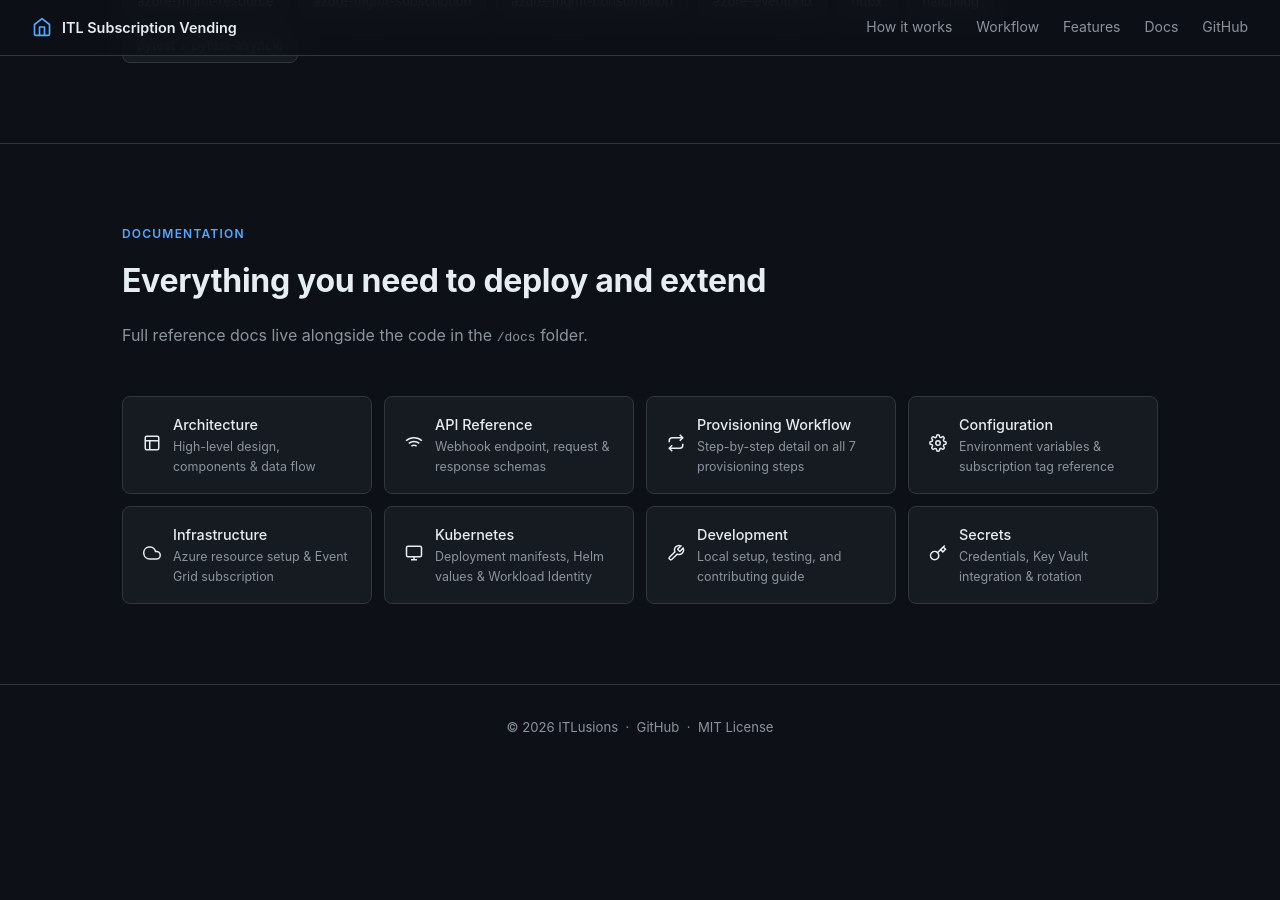
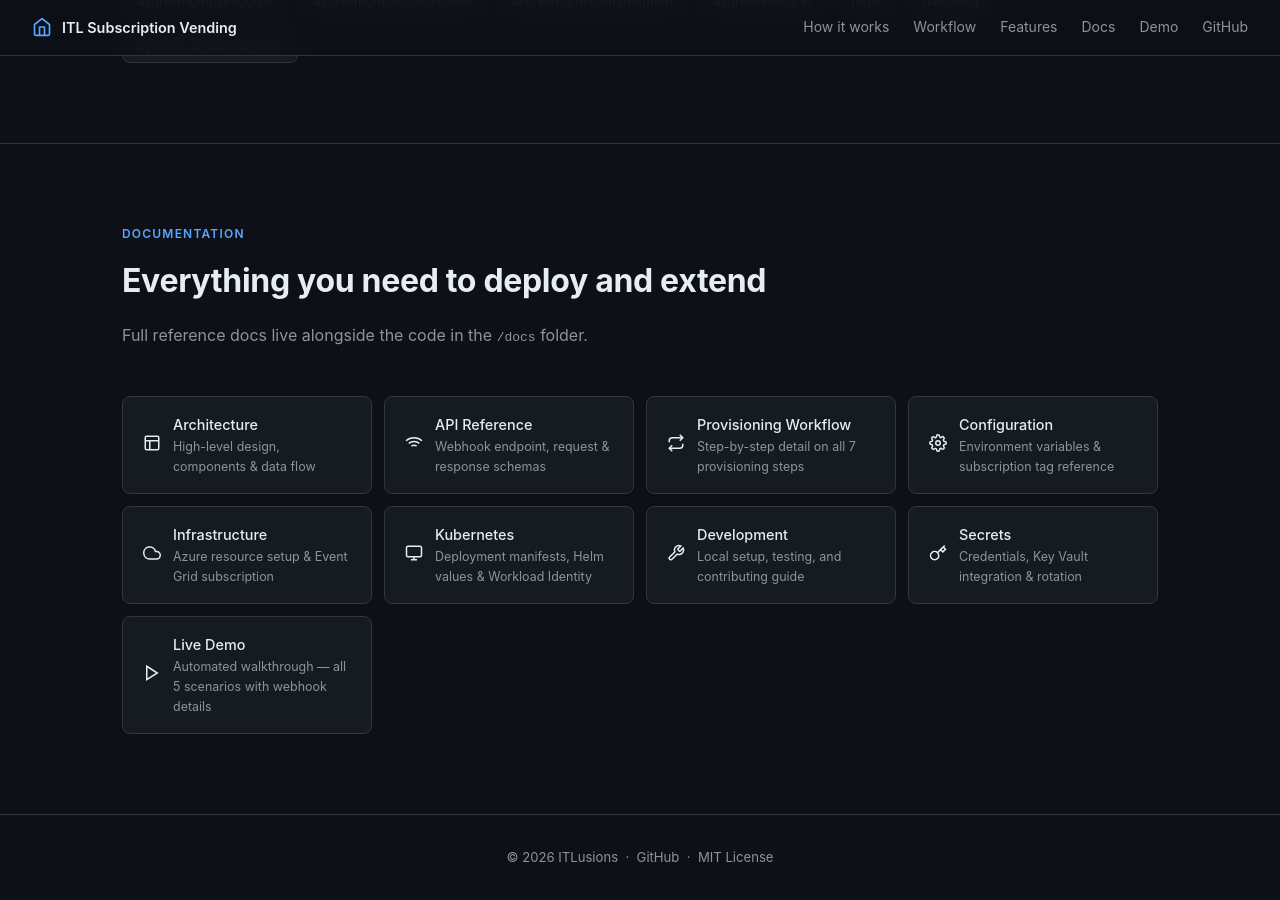
Before and after one commit to ITlusions/ITL.Platform.SubscriptionVending, a Jekyll site: the page docs/index.html, which Jekyll copies as it is, in a window 1280 px wide and 900 px high, scrolled down 3348 px. Built offline with Jekyll 4.4.1, drawn with Linux system fonts in a browser that asks for light colours; before the commit the page ends 4118 px from its top, so only the background shows below that.

Commit message:
docs: add Demo link to nav menus, hero actions, docs grid, and README

```diff
--- a/docs/_layouts/default.html
+++ b/docs/_layouts/default.html
@@ -283,6 +283,7 @@
     <li><a href="{{ '/configuration' | relative_url }}"{% if page.url contains 'configuration' %} class="active"{% endif %}>Configuration</a></li>
     <li><a href="{{ '/secrets' | relative_url }}"{% if page.url contains 'secrets' %} class="active"{% endif %}>Secrets</a></li>
     <li><a href="{{ '/development' | relative_url }}"{% if page.url contains 'development' %} class="active"{% endif %}>Dev Guide</a></li>
+    <li><a href="{{ site.baseurl }}/demo.html"{% if page.url contains 'demo' %} class="active"{% endif %}>Demo</a></li>
   </ul>
 </nav>
 
--- a/docs/demo.html
+++ b/docs/demo.html
@@ -262,6 +262,8 @@
     <li><a href="index.html">Home</a></li>
     <li><a href="architecture">Architecture</a></li>
     <li><a href="provisioning-workflow">Workflow</a></li>
+    <li><a href="api">API</a></li>
+    <li><a href="demo.html" style="color:var(--text)">Demo</a></li>
     <li><a href="https://github.com/ITlusions/ITL.Platform.SubscriptionVending" target="_blank" rel="noopener">GitHub</a></li>
   </ul>
 </nav>
--- a/docs/index.html
+++ b/docs/index.html
@@ -393,6 +393,7 @@
     <li><a href="#steps">Workflow</a></li>
     <li><a href="#features">Features</a></li>
     <li><a href="#docs">Docs</a></li>
+    <li><a href="demo.html">Demo</a></li>
     <li><a href="https://github.com/ITlusions/ITL.Platform.SubscriptionVending" target="_blank" rel="noopener">GitHub</a></li>
   </ul>
 </nav>
@@ -409,6 +410,10 @@
     <a href="https://github.com/ITlusions/ITL.Platform.SubscriptionVending" class="btn btn-primary" target="_blank" rel="noopener">
       <svg width="16" height="16" viewBox="0 0 24 24" fill="currentColor"><path d="M12 2C6.477 2 2 6.484 2 12.017c0 4.425 2.865 8.18 6.839 9.504.5.092.682-.217.682-.483 0-.237-.008-.868-.013-1.703-2.782.605-3.369-1.343-3.369-1.343-.454-1.158-1.11-1.466-1.11-1.466-.908-.62.069-.608.069-.608 1.003.07 1.531 1.032 1.531 1.032.892 1.53 2.341 1.088 2.91.832.092-.647.35-1.088.636-1.338-2.22-.253-4.555-1.113-4.555-4.951 0-1.093.39-1.988 1.029-2.688-.103-.253-.446-1.272.098-2.65 0 0 .84-.27 2.75 1.026A9.564 9.564 0 0 1 12 6.844a9.59 9.59 0 0 1 2.504.337c1.909-1.296 2.747-1.027 2.747-1.027.546 1.379.202 2.398.1 2.651.64.7 1.028 1.595 1.028 2.688 0 3.848-2.339 4.695-4.566 4.943.359.309.678.92.678 1.855 0 1.338-.012 2.419-.012 2.747 0 .268.18.58.688.482A10.02 10.02 0 0 0 22 12.017C22 6.484 17.522 2 12 2z"/></svg>
       View on GitHub
+    </a>
+    <a href="demo.html" class="btn btn-secondary">
+      <svg width="16" height="16" viewBox="0 0 24 24" fill="none" stroke="currentColor" stroke-width="2"><polygon points="5 3 19 12 5 21 5 3"/></svg>
+      Live Demo
     </a>
     <a href="architecture" class="btn btn-secondary">
       <svg width="16" height="16" viewBox="0 0 24 24" fill="none" stroke="currentColor" stroke-width="2"><path d="M14 2H6a2 2 0 0 0-2 2v16a2 2 0 0 0 2 2h12a2 2 0 0 0 2-2V8z"/><polyline points="14 2 14 8 20 8"/></svg>
@@ -654,6 +659,13 @@
             <div class="doc-desc">Credentials, Key Vault integration &amp; rotation</div>
           </div>
         </a>
+        <a class="doc-link" href="demo.html">
+          <span class="doc-icon"><svg width="18" height="18" viewBox="0 0 24 24" fill="none" stroke="currentColor" stroke-width="2"><polygon points="5 3 19 12 5 21 5 3"/></svg></span>
+          <div>
+            <div class="doc-title">Live Demo</div>
+            <div class="doc-desc">Automated walkthrough &mdash; all 5 scenarios with webhook details</div>
+          </div>
+        </a>
       </div>
     </div>
   </section>
```
Also changed, not shown: README.md.
